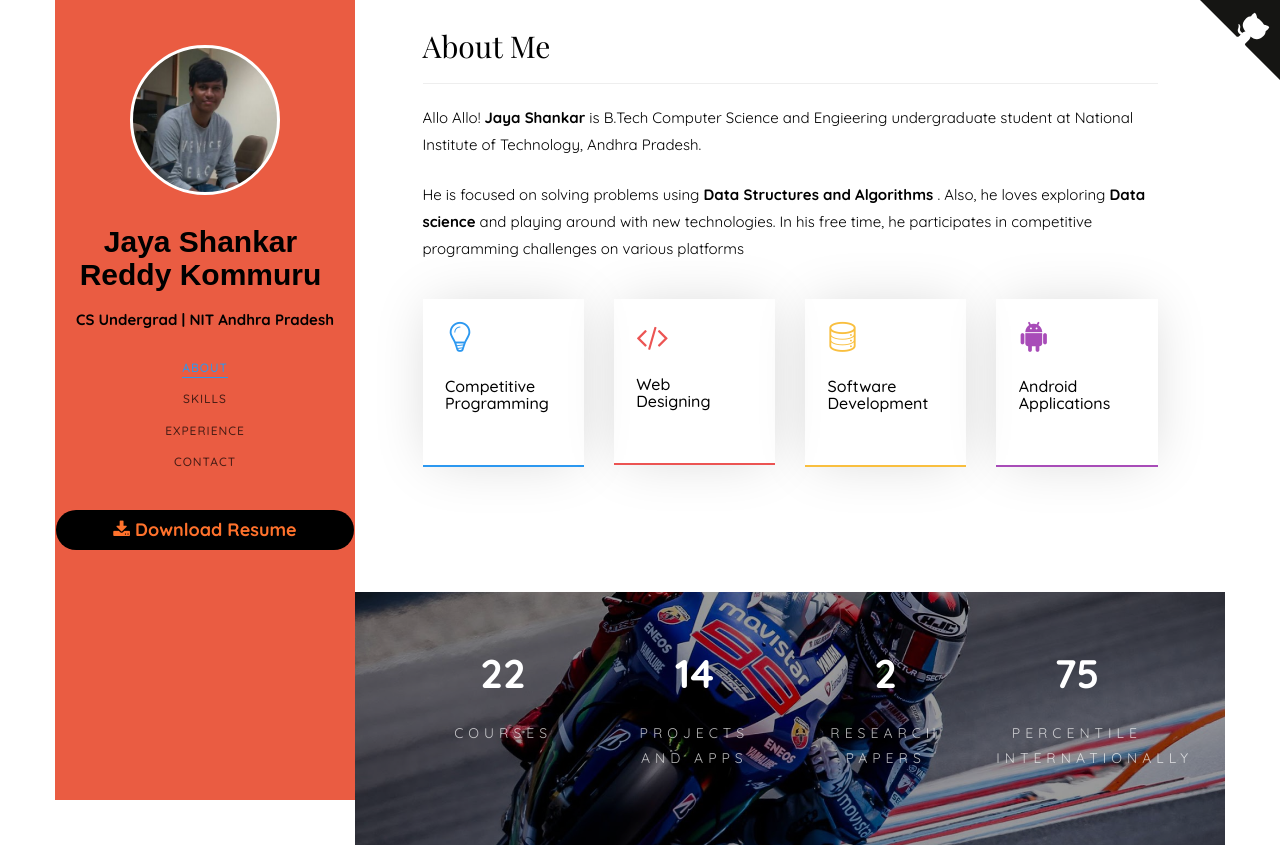
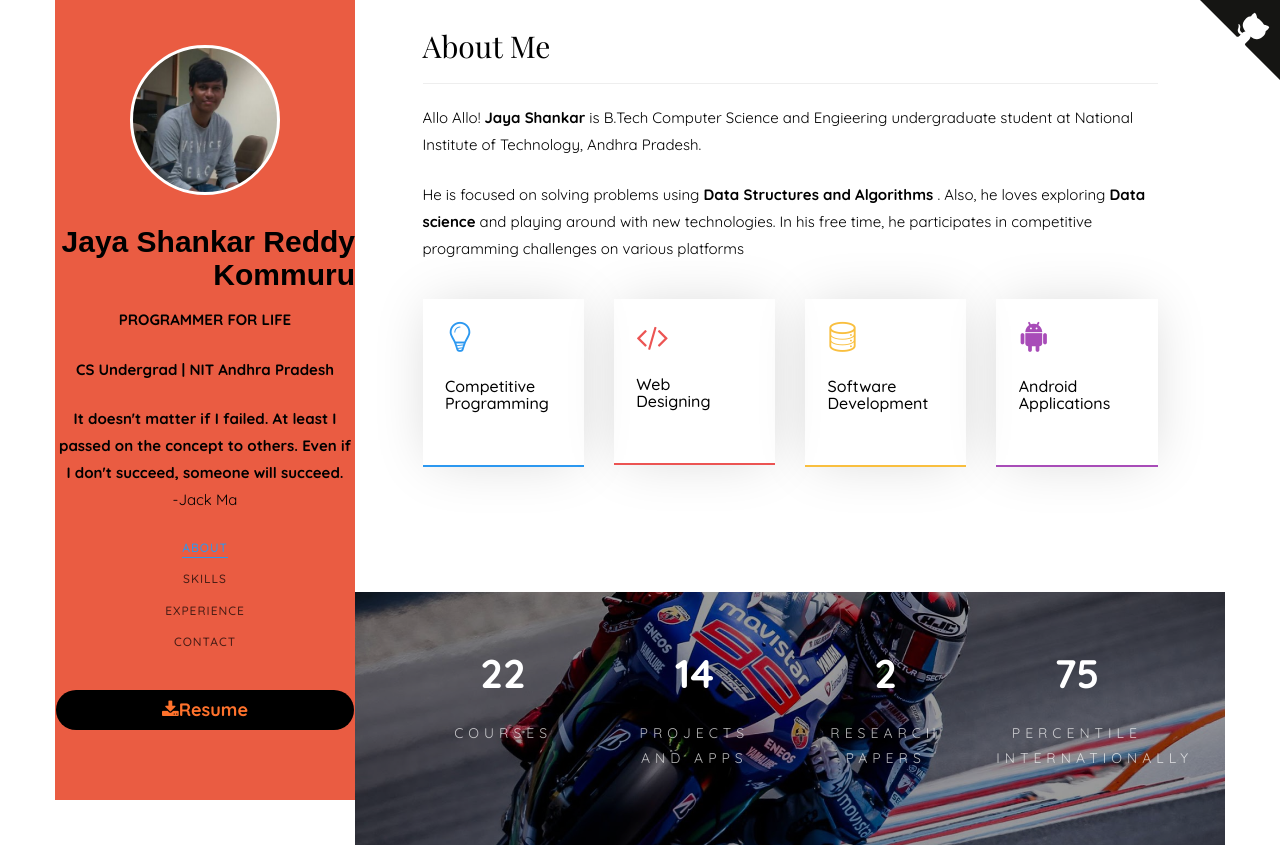
Before and after one commit to kjsr7/kjsr7.github.io, a plain HTML site: page index.html in a window 1280 px wide. Shown: the top 848 px of the page. Drawn offline with nearby package versions, Linux system fonts and the light colour scheme; files whose address does not match are found by name; a web font is replaced by a local one.

Commit message:
changes2

```diff
--- a/index.html
+++ b/index.html
@@ -47,8 +47,10 @@
 		<aside id="colorlib-aside" role="complementary" class="border js-fullheight">
 			<div class="text-center">
 				<div class="author-img" style="background-image: url(images/pic.png);"></div>
-				<h1 id="colorlib-logo"><a href="https://kjsr7.github.io">Jaya Shankar Reddy Kommuru</a></h1>
+				<h1 id="colorlib-logo">Jaya Shankar Reddy Kommuru</h1>
+				<p><strong>PROGRAMMER FOR LIFE</strong></p>
 				<p><strong>CS Undergrad | NIT Andhra Pradesh</strong></p>
+				<p><strong>It doesn't matter if I failed. At least I passed on the concept to others. Even if I don't succeed, someone will succeed.</strong><br>-Jack Ma</p>
 			</div>
 			<nav id="colorlib-main-menu" role="navigation" class="navbar">
 				<div id="navbar" class="collapse">
@@ -61,7 +63,7 @@
 					</ul>
 				</div>
                 <div class="colorlib-footer" id="rcorners2">
-                <h3><strong><a href="/resume.pdf"><i class="fa fa-download"></i> Download Resume</a></strong></h3>
+                <h3><strong><a href="/resume.pdf"><i class="fa fa-download"></i>Resume</a></strong></h3>
                 </div>
 </nav>
 		</aside>
@@ -441,7 +443,7 @@ Here also we will do the same as you will upload some files to a domain and ever
             <div class="wrapper">
                 <div class="row row-bottom-padded-sm animate-box" data-animate-effect="fadeInLeft">
             <h1>WANT MORE OF ME?</h1>
-               <p><a href="https://twitter.com/Vinay_Somawat"><i class="icon-twitter2"></i></a>
+               <p><a href="https://www.facebook.com/jaishankar.reddy.3"><i class="icon-facebook"></i></a>
 					<a href="https://github.com/kjsr7"><i class="icon-github"></i></a>
 					<a href="https://www.instagram.com/somawatvinay/"><i class="icon-instagram"></i></a>
 					<a href="https://www.linkedin.com/in/kjsr7/"><i class="icon-linkedin2"></i></a>
```
